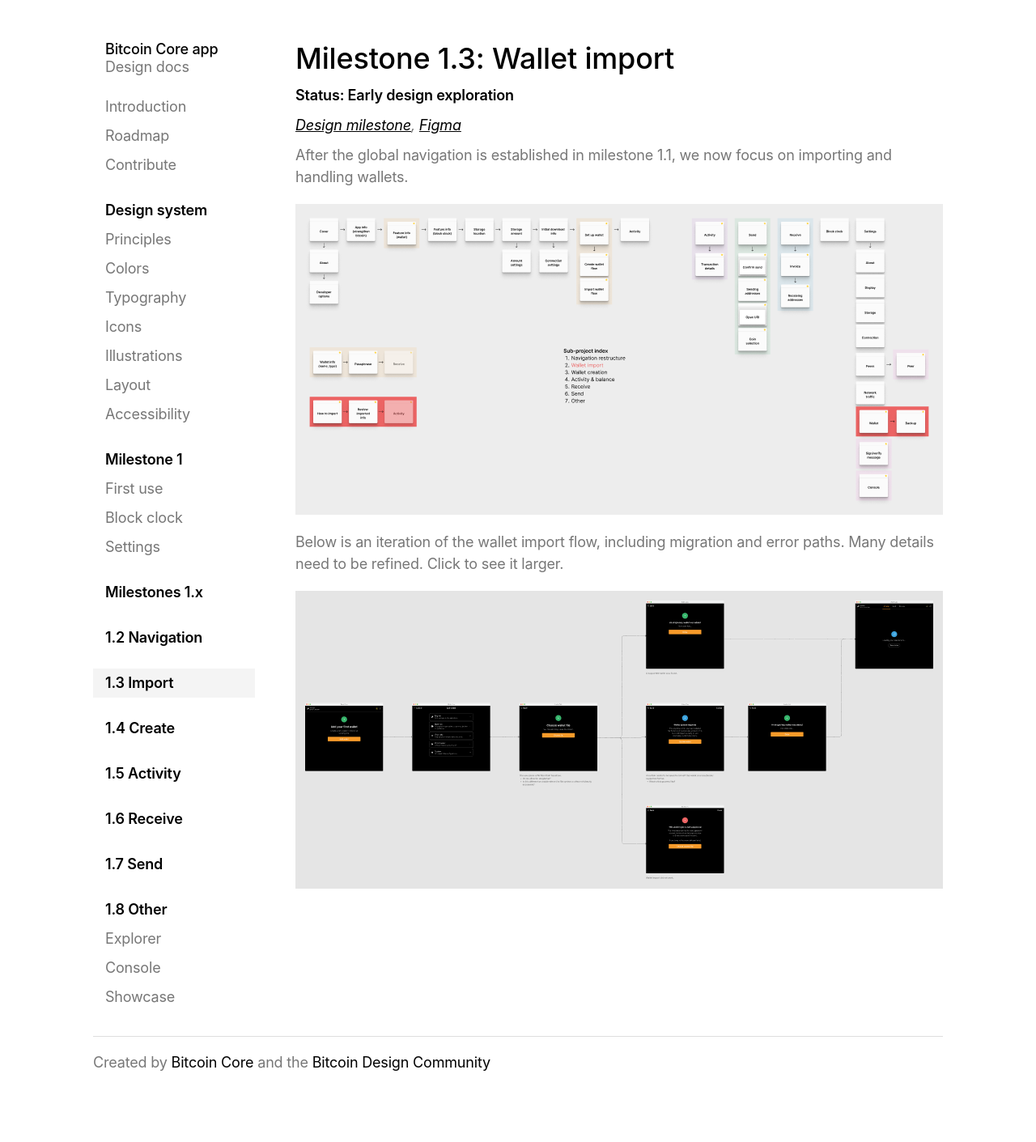
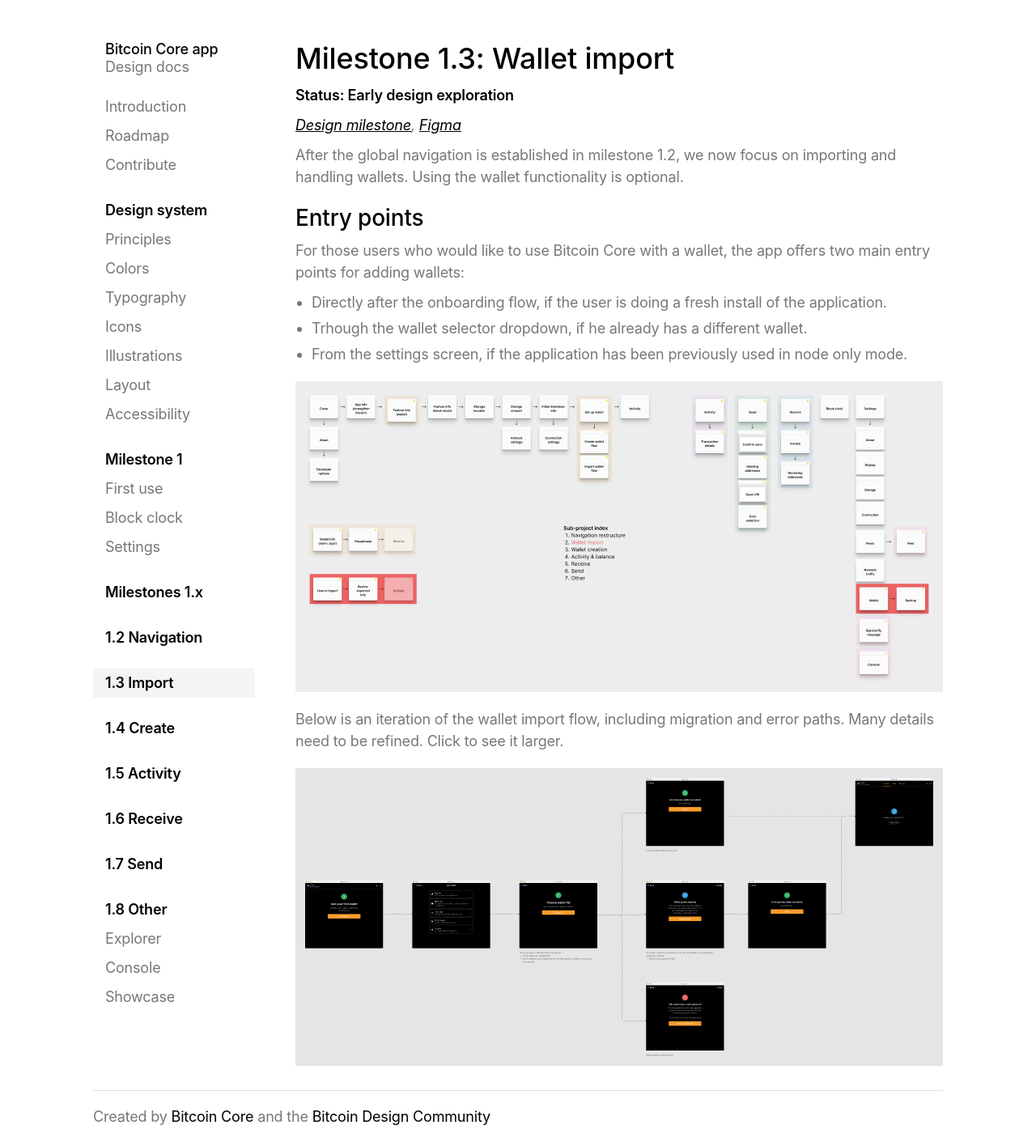
Before and after one commit to BitcoinDesign/Bitcoin-Core-App, a Jekyll site: the page built from pages/milestones/1-3-import.md, in a window 1280 px wide. Shown: the whole page at 81% size. Built offline with Jekyll 4.4.1, drawn with Linux system fonts in a browser that asks for light colours; before the commit the page ends 1344 px from its top, so only the background shows below that.

Commit message:
Update 1-3-import.md

```diff
--- a/pages/milestones/1-3-import.md
+++ b/pages/milestones/1-3-import.md
@@ -12,7 +12,17 @@
 
 _[Design milestone](https://github.com/BitcoinDesign/Bitcoin-Core-App/milestone/3), [Figma](https://www.figma.com/file/ek8w3n3upbluw5UL2lGhRx/Bitcoin-Core-App-Design?type=design&node-id=7516%3A13169&mode=design&t=sZSBHpOLLJmoMf57-1)_
 
-After the global navigation is established in milestone 1.1, we now focus on importing and handling wallets.
+After the global navigation is established in milestone 1.2, we now focus on importing and handling wallets. Using the wallet functionality is optional.
+
+## Entry points
+
+For those users who would like to use Bitcoin Core with a wallet, the app offers two main entry points for adding wallets:
+
+- Directly after the onboarding flow, if the user is doing a fresh install of the application.
+- Trhough the wallet selector dropdown, if he already has a different wallet.
+- From the settings screen, if the application has been previously used in node only mode.
+
+
 
 {% include picture.html
 	image = "/assets/images/milestones/1-3-import.png"
```
